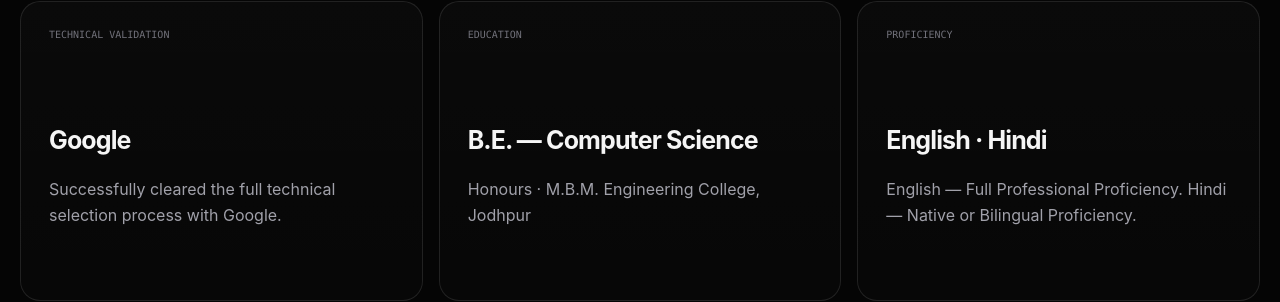
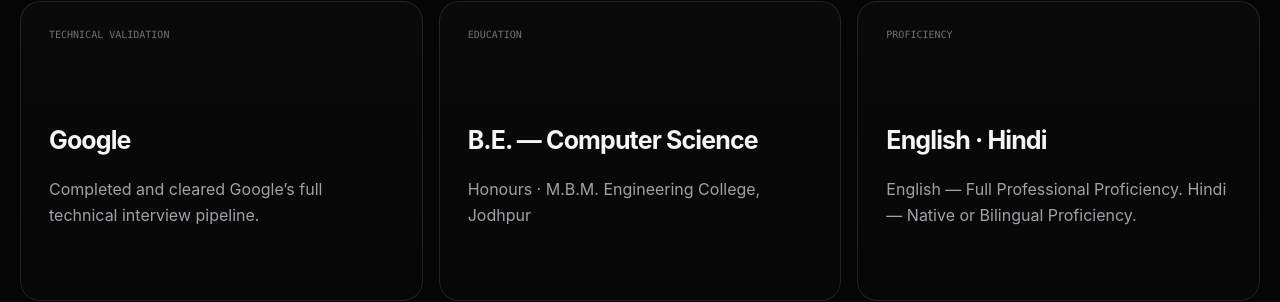
Before and after one commit to Anuj003Bhatt/Anuj003Bhatt.github.io, a React (Vite) app: page / in a window 1280 px wide. Shown: the part 7549-7851 px from the top of the page. Built offline with nearby package versions, Linux system fonts and the light colour scheme.

Commit message:
Text corrected

```diff
--- a/src/pages/AboutPage.tsx
+++ b/src/pages/AboutPage.tsx
@@ -21,7 +21,7 @@
       <SectionHeader kicker="Currently" title="Building for scale." lead="Currently a Technical Lead at Pirimid Fintech, working across distributed payment systems, infrastructure evolution, architecture and engineering leadership." />
       <div className="capability-grid">
         <InfoCard label="EDUCATION" title="M.B.M. Engineering College" text="B.E. — Computer Science and Engineering, Honours." />
-        <InfoCard label="TECHNICAL VALIDATION" title="Google" text="Successfully cleared the full technical selection process with Google." />
+        <InfoCard label="TECHNICAL VALIDATION" title="Google" text="Completed and cleared Google’s full technical interview pipeline." />
         <InfoCard label="CONTACT" title="Open to conversation" text="Engineering leadership, system architecture, distributed systems and ambitious technology problems." />
       </div>
     </div></section>
--- a/src/pages/HomePage.tsx
+++ b/src/pages/HomePage.tsx
@@ -55,7 +55,7 @@
       <div className="container">
         <SectionHeader kicker="06 / Credentials" title="Signals that matter." lead="Selected validation and education, kept intentionally concise." />
         <div className="capability-grid">
-          <Capability index="TECHNICAL VALIDATION" title="Google" description="Successfully cleared the full technical selection process with Google." />
+          <Capability index="TECHNICAL VALIDATION" title="Google" description="Completed and cleared Google’s full technical interview pipeline." />
           <Capability index="EDUCATION" title="B.E. — Computer Science" description="Honours · M.B.M. Engineering College, Jodhpur" />
           <Capability index="PROFICIENCY" title="English · Hindi" description="English — Full Professional Proficiency. Hindi — Native or Bilingual Proficiency." />
         </div>
```
